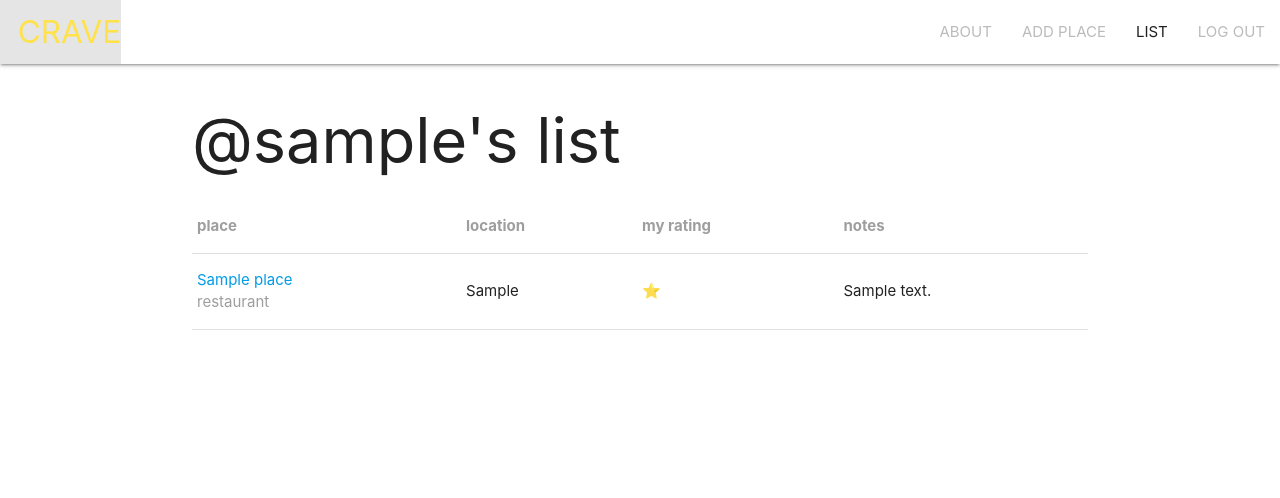
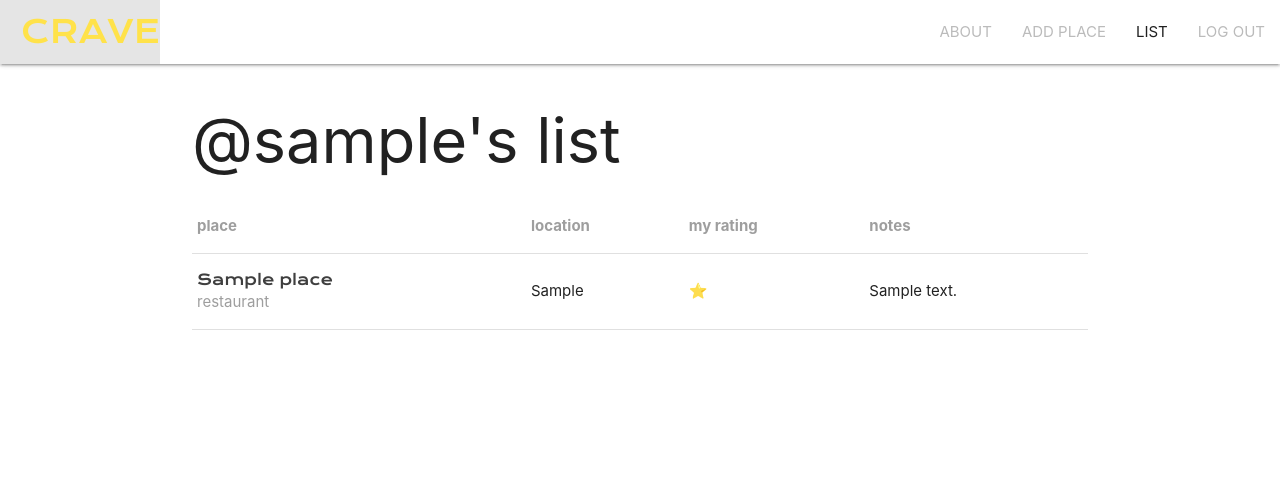
Before and after one commit to mandoe310/crave-app, a Django app: page /places/ in a window 1280 px wide. Shown: the top 498 px of the page. Run offline with Django 4.2, Linux system fonts and the light colour scheme; a user stored in the database is signed in; tables that the repository leaves empty hold one stand-in row (values such as "Sample post"); some libraries are stand-ins or nearby versions.

Commit message:
index page table styling

```diff
--- a/main_app/static/css/style.css
+++ b/main_app/static/css/style.css
@@ -1,3 +1,6 @@
+@import url('https://fonts.googleapis.com/css2?family=Krona+One&display=swap');
+
+
 body {
     display: flex;
     min-height: 100vh;
@@ -11,10 +14,17 @@ nav  {
 
   nav .brand-logo{
     color:#FFE24A;
+    font-family: 'Krona One', sans-serif;
   }
   nav .right a {
     color:#bbb
   }
+
+  #place-name {
+    font-family: 'Krona One', sans-serif;
+    color:#3f3f3f
+  }
+
   header.navbar-fixed nav ul li a.active{
     color: #202020;
 }
@@ -33,3 +43,8 @@ main {
   .grey-text {
     color:#949494;
   }
+
+.clickable:hover td{
+    background-color:#eee;
+    cursor:pointer;
+}
--- a/main_app/templates/base.html
+++ b/main_app/templates/base.html
@@ -56,4 +56,6 @@
             link.classList.add("active");
         }
     });
+
+
 </script>
--- a/main_app/templates/places/index.html
+++ b/main_app/templates/places/index.html
@@ -13,9 +13,9 @@
     </thead>
     <tbody>
         {% for place in places%}
-            <tr>
+            <tr class="clickable" data-href="{%url 'detail' place.id %}">
                 <td>
-                    <a href="{%url 'detail' place.id %}">{{ place.name }}</a>
+                    <a id="place-name">{{ place.name }}</a>
                     <br><span class="grey-text">{{place.get_place_type_display}}</span>
                 </td>
 
@@ -28,6 +28,14 @@
         {% endfor %}
     </tbody>
 </table>
+<script>
 
+const clickable=document.querySelectorAll(".clickable");
+clickable.forEach(clickable => {
+    clickable.addEventListener('click', () =>{
+        window.location.href = clickable.getAttribute('data-href');
+    });
+});
 
+</script>
 {% endblock %}
```
